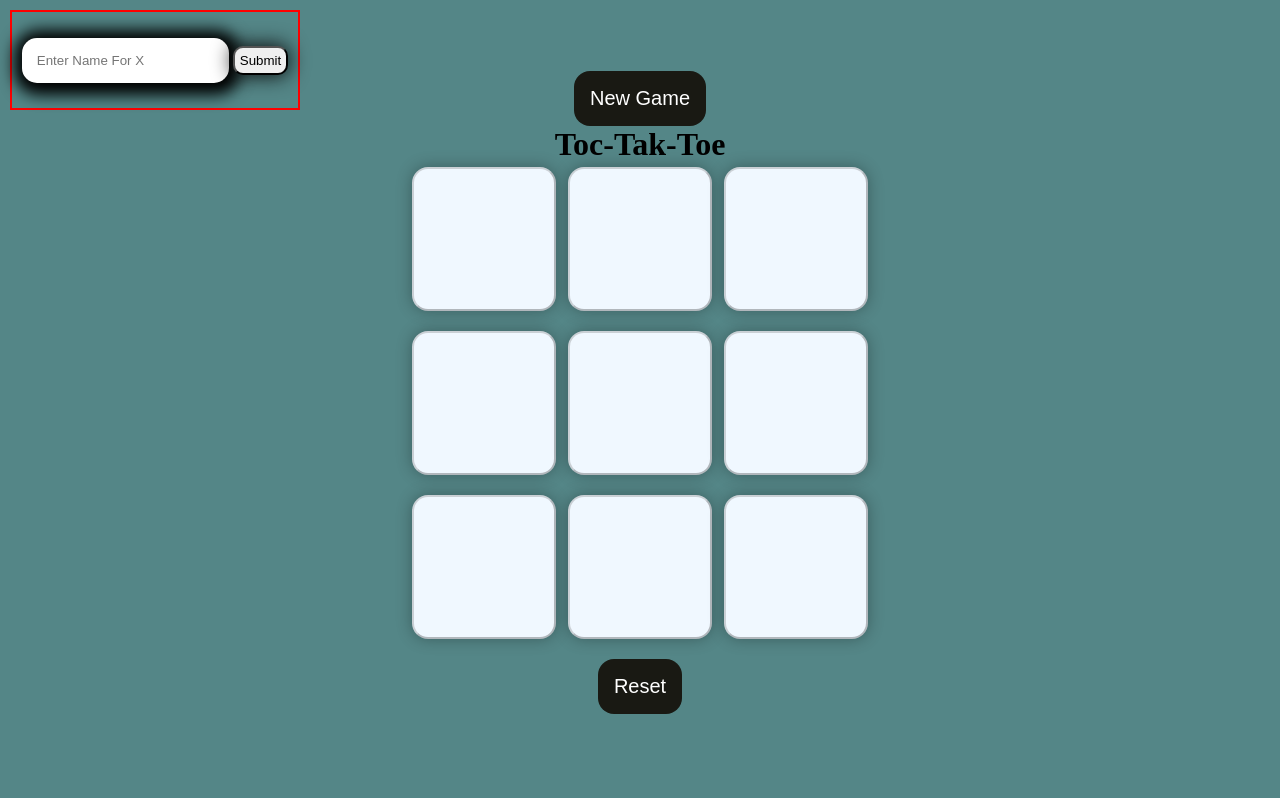
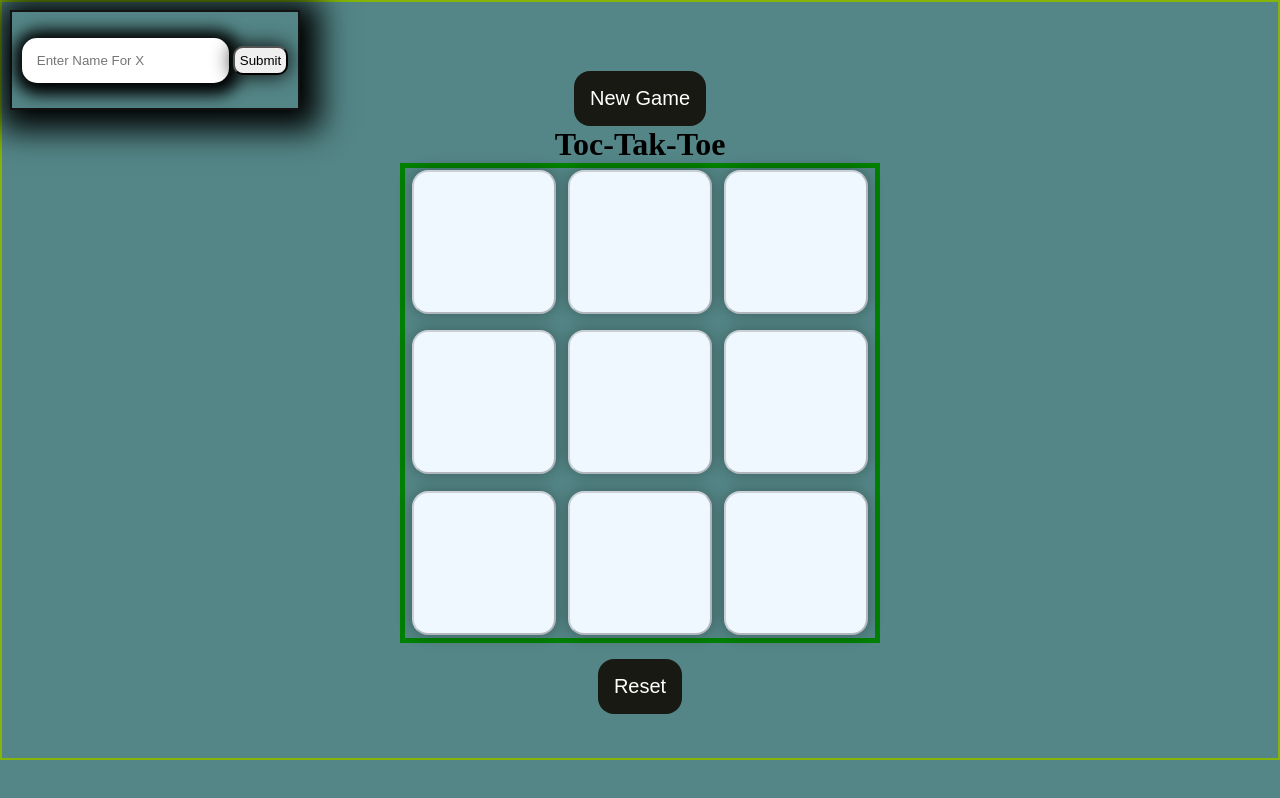
Before and after one commit to adarshsharma7/Tic-Tac-Toe, a plain HTML site: page index.html in a window 1280 px wide. Drawn offline with Linux system fonts and the light colour scheme.

Commit message:
Update game.css

```diff
--- a/game.css
+++ b/game.css
@@ -4,7 +4,7 @@
     box-sizing: border-box;
 }
 body{
-    background-color: #548687;
+     background-color: #548687;
     text-align: center;
 }
 .container{
@@ -21,6 +21,8 @@ body{
 
     height: 100%;
     width: 100%;
+    border: 2px solid rgb(132, 181, 8);
+
     display: flex;
     flex-direction: column;
     justify-content: center;
@@ -28,6 +30,7 @@ body{
 
 }
 .game{
+    border: 5px solid green;
     height: 60vmin;
     width: 60vmin;
     display: flex;
@@ -75,13 +78,20 @@ body{
     position: absolute;
     right: 90px;
     top: 240px;
-    border: 2px solid red;
+    border: 2px solid rgb(19, 19, 19);
+    box-shadow: 5px 5px 30px 15px rgb(0, 0, 0);
     height: 200px;
     width: 350px;
     display: flex;
     flex-direction: column;
     justify-content: center;
     align-items: center;
+    /* background-color: #afabb6; */
+    transition: all 0.1s ease-in;
+
+}
+.playerName:hover{
+    transform: scale(1.01);
 
 }
 .enterName,.enterNameO{
@@ -136,4 +146,5 @@ body{
         top:50px;
 
     }
+
 }
```
